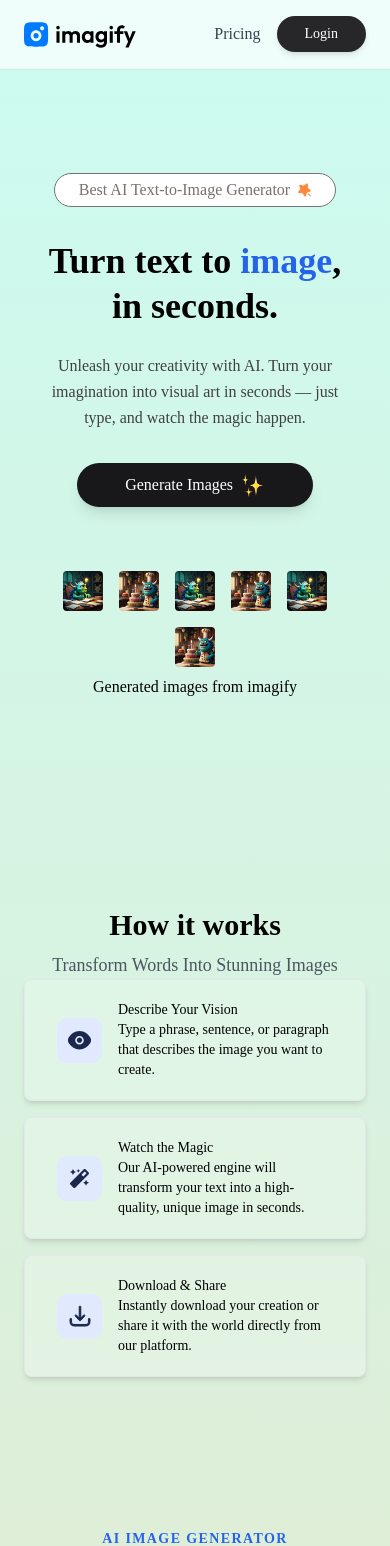
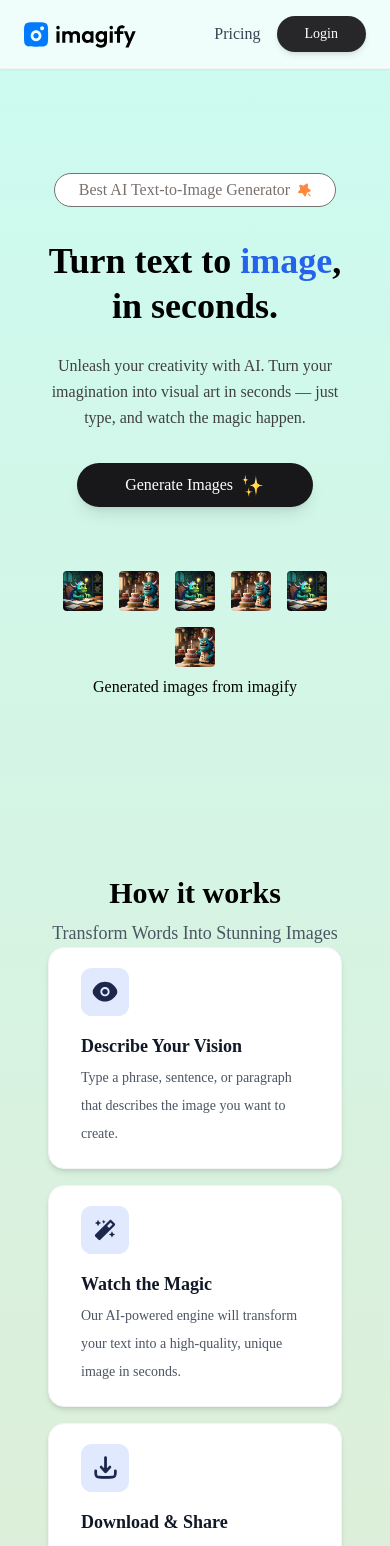
Before and after one commit to pragati956/Imagify, a React (Vite) app in the folder client/: page / in a window 390 px wide. Shown: the top 1546 px of the page. Built offline with nearby package versions, Linux system fonts and the light colour scheme; no server answers.

Commit message:
Improve Steps section responsiveness and UI

```diff
--- a/client/src/components/home/Steps.jsx
+++ b/client/src/components/home/Steps.jsx
@@ -5,13 +5,26 @@ import { motion as Motion } from "motion/react";
 const Steps = () => {
   return (
     <Motion.div
-      initial={{ opacity: 0.2, y: 100 }}
-      transition={{ duration: 1 }}
+initial={{
+opacity:0,
+y:60
+}}      transition={{ duration: 1 }}
       whileInView={{ opacity: 1, y: 0 }}
       viewport={{ once: true }}
-      className="flex flex-col items-center justify-center my-32"
-    >
-      <h1 className="text-3xl sm:text-4xl font-semibold mb-2">
+className="
+max-w-7xl
+mx-auto
+py-24
+px-6
+flex
+flex-col
+items-center
+"    >
+
+      <h1 className="text-3xl
+sm:text-4xl
+lg:text-5xl
+font-bold  mb-2">
         How it works
       </h1>
 
@@ -23,14 +36,32 @@ const Steps = () => {
         {stepsData.map((item, index) => (
           <div
             key={index}
-            className="flex items-center gap-4 p-5 px-8 bg-white/20 shadow-md border cursor-pointer hover:scale-[1.02] transition-all duration-300 rounded-lg"
+            className="flex
+flex-col
+sm:flex-row
+items-start
+sm:items-center gap-4 p-5 px-8 bg-white
+border
+border-gray-100
+rounded-2xl
+shadow-md  border  hover:scale-[1.02] hover:-translate-y-1
+hover:shadow-xl transition-all duration-300 "
           >
-            <img src={item.icon} alt="" />
+           <img
+src={item.icon}
+alt={item.title}
+loading="lazy"
+className="
+w-12
+h-12
+object-contain
+"
+/>
 
             <div>
-              <h2>{item.title}</h2>
+              <h2 className="font-semibold text-lg text-gray-900">{item.title}</h2>
 
-              <p>{item.description}</p>
+              <p className="text-gray-600 mt-1 leading-7">{item.description}</p>
             </div>
           </div>
         ))}
```
